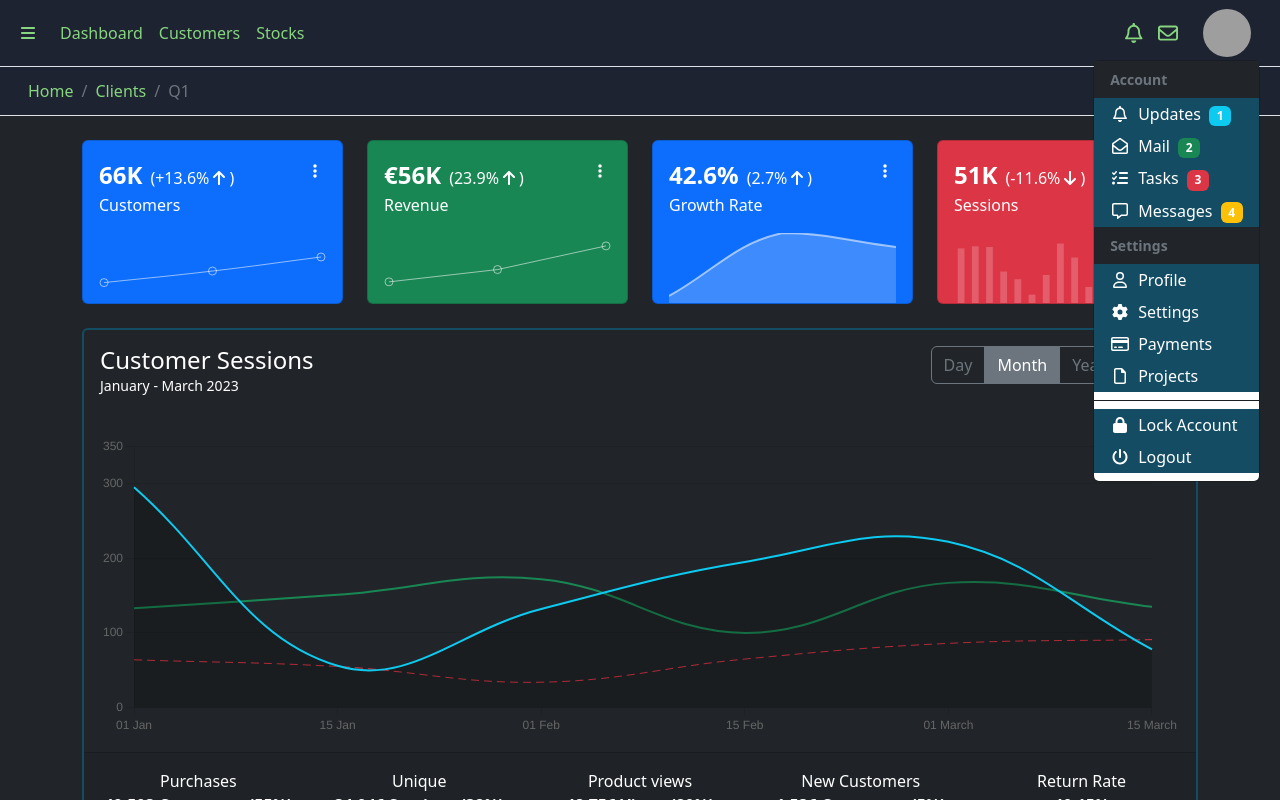
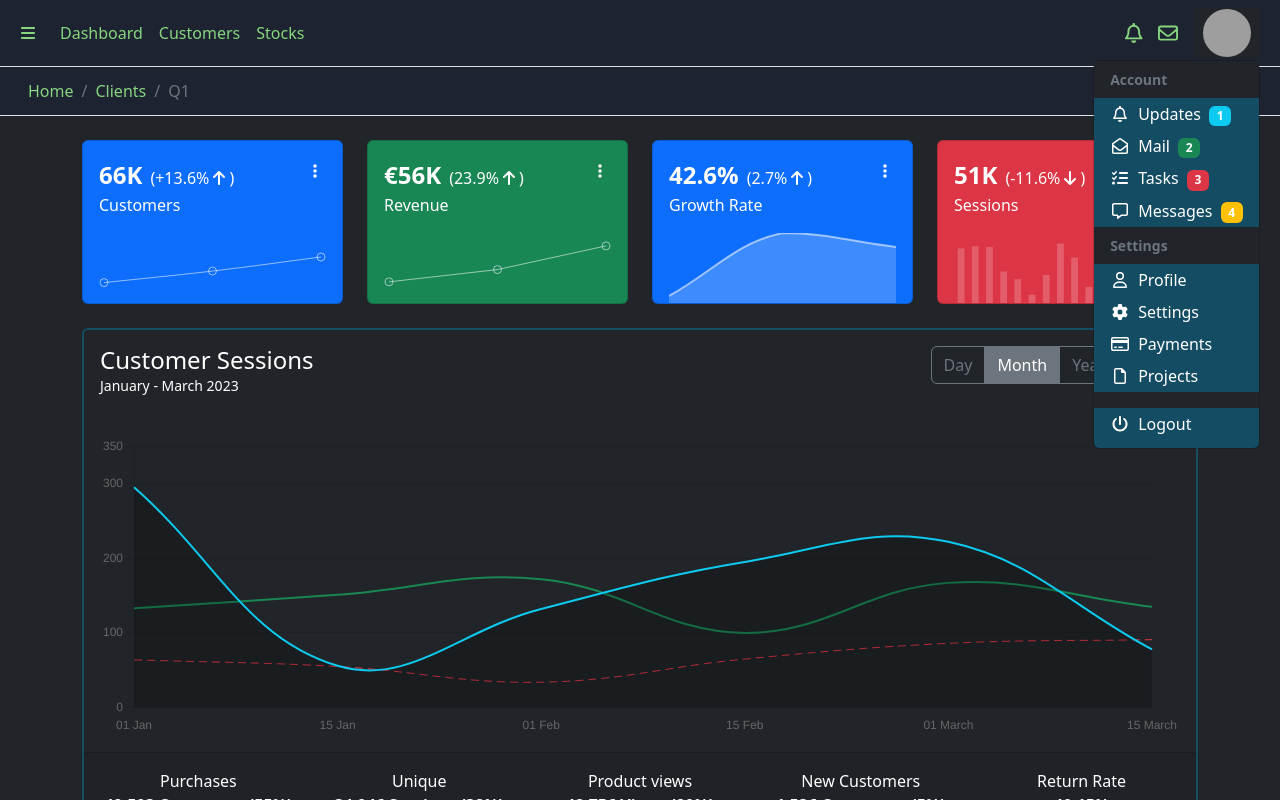
Before and after one commit to dariadia/dashboard-sample, a Next.js app: page / in a window 1280 px wide. Both pictures are taken after a click on the button 1227 px from the left and 33 px from the top of the page. Shown: the top 800 px of the page. Built offline with nearby package versions, Linux system fonts and the light colour scheme; grey boxes are pictures that could not be loaded.

Commit message:
update colours

```diff
--- a/src/layout/Header/HeaderProfileNav.tsx
+++ b/src/layout/Header/HeaderProfileNav.tsx
@@ -38,7 +38,7 @@ export const HeaderProfileNav: React.FC = () => {
   return (
     <Nav>
       <Dropdown as={NavItem}>
-        <Dropdown.Toggle variant="link" bsPrefix="shadow-none" className="py-0 px-2 rounded-0" id="dropdown-profile">
+        <Dropdown.Toggle variant="link" bsPrefix="shadow-none" className="py-0 px-2 bg-dark rounded-0" id="dropdown-profile">
           <div className="avatar position-relative">
             <Image
               fill
@@ -48,7 +48,7 @@ export const HeaderProfileNav: React.FC = () => {
             />
           </div>
         </Dropdown.Toggle>
-        <Dropdown.Menu className="pt-0">
+        <Dropdown.Menu className="pt-0 bg-complementary">
           <Dropdown.Header className="bg-dark fw-bold">Account</Dropdown.Header>
           <Link href="/" passHref legacyBehavior>
             <Dropdown.Item className="bg-complementary text-white">
@@ -103,12 +103,7 @@ export const HeaderProfileNav: React.FC = () => {
               <ProfileDropdownItem icon={faFile}>Projects</ProfileDropdownItem>
             </Dropdown.Item>
           </Link>
-          <Dropdown.Divider className='bg-dark'/>
-          <Link href="/" passHref legacyBehavior>
-            <Dropdown.Item className="bg-complementary text-white">
-              <ProfileDropdownItem icon={faLock}>Lock Account</ProfileDropdownItem>
-            </Dropdown.Item>
-          </Link>
+          <Dropdown.Header className="bg-dark fw-bold"></Dropdown.Header>
           <Link href="/login" passHref legacyBehavior>
             <Dropdown.Item className="bg-complementary text-white">
               <ProfileDropdownItem icon={faPowerOff}>Logout</ProfileDropdownItem>
```
